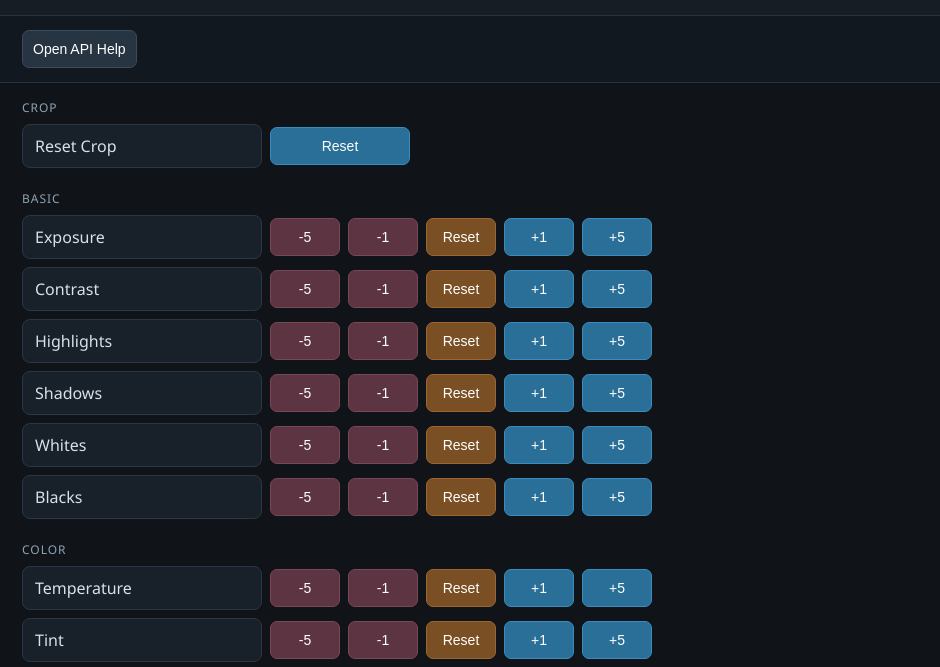
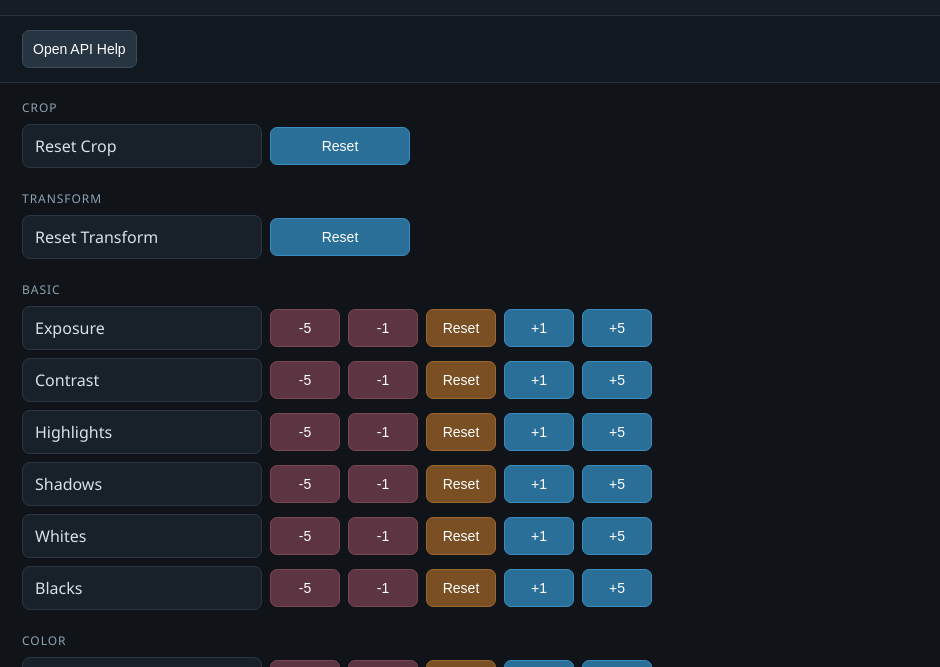
Before and after one commit to ninoleto/LRBridge, an Electron app: page app/controller.html in a window 940 px wide. Shown: the part 101-768 px from the top of the page. Drawn offline with Linux system fonts and the light colour scheme.

Commit message:
Add reset transform button to web controller

```diff
--- a/app/controller.html
+++ b/app/controller.html
@@ -445,6 +445,15 @@
                                         "action": "resetCrop"
                                 }
                         ]
+                },
+                {
+                        "name": "Transform",
+                        "actions": [
+                                {
+                                        "label": "Reset Transform",
+                                        "action": "resetTransforms"
+                                }
+                        ]
                 }
         ];
 
```
